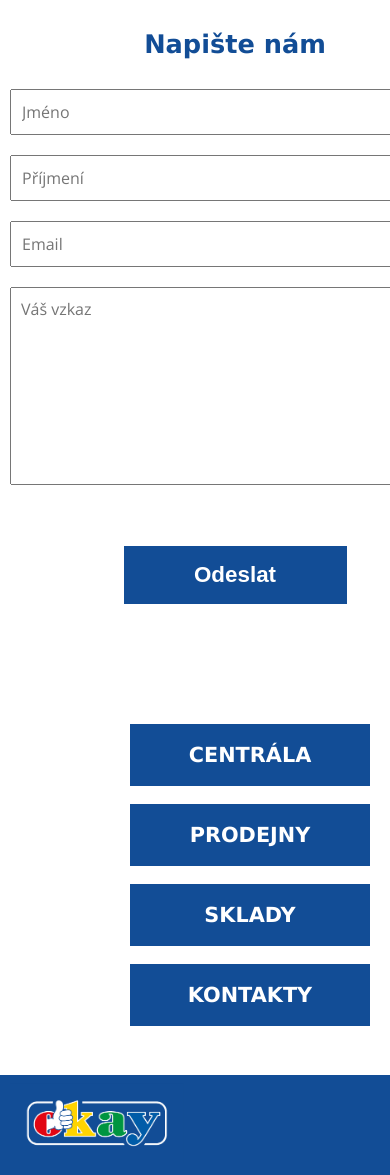
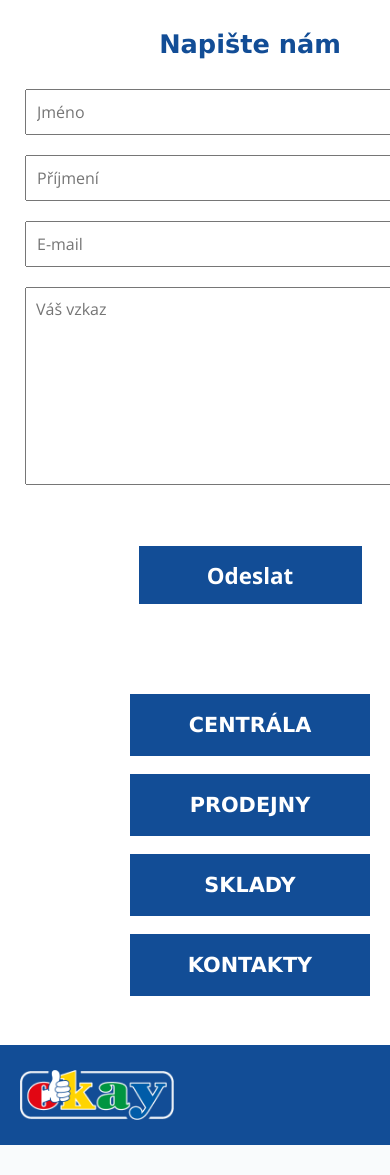
Before and after one commit to malchikkCZ/okay-career-website, a Flask app: page /sklady in a window 390 px wide; the page is wider, and only the part inside the window is pictured. Shown: the part 2358-3533 px from the top of that part. After the commit the page ends 3503 px from the top of that part, so only its background shows below. Run offline with Flask 2, Linux system fonts and the light colour scheme; some libraries are stand-ins or nearby versions.

Commit message:
add working contact form on context pages

```diff
--- a/server.py
+++ b/server.py
@@ -1,6 +1,42 @@
-from flask import Flask, render_template
+from email.mime.text import MIMEText
+from flask import Flask, render_template, redirect, url_for
+from flask_bootstrap import Bootstrap
+from flask_wtf import FlaskForm
+from flask_wtf.file import FileField, FileRequired
+from werkzeug.utils import secure_filename
+from wtforms import StringField, TextAreaField, SubmitField
+from wtforms.validators import DataRequired
+import smtplib
+
 
 app = Flask(__name__)
+app.config['SECRET_KEY'] = '8BYkEfBA6O6donzWlSihBXox7C0sKR6b'
+Bootstrap(app)
+
+
+class ContactForm(FlaskForm):
+    name = StringField("Jméno", validators=[DataRequired()], render_kw={"placeholder": "Jméno"})
+    surname = StringField("Příjmení", validators=[DataRequired()], render_kw={"placeholder": "Příjmení"})
+    email = StringField("Email", validators=[DataRequired()], render_kw={"placeholder": "E-mail"})
+    message = TextAreaField("Váš vzkaz", validators=[DataRequired()], render_kw={"placeholder": "Váš vzkaz", "rows": 8})
+    submit = SubmitField("Odeslat")
+
+
+def send_email(form):
+    name = form.name.data
+    surname = form.surname.data
+    email = form.email.data
+    message = form.message.data
+
+    msg = f"Subject:{surname} {name} má zájem o práci\n\n{surname} {name} napsal:\n\n{message}"
+    with smtplib.SMTP("smtp.gmail.com") as mailserver:
+        mailserver.starttls()
+        mailserver.login(user="testokay2021@gmail.com", password="ifAAyV2PiejBk9i")
+        mailserver.sendmail(
+            from_addr=email,
+            to_addrs="malchikk@live.com",
+            msg=msg.encode("utf8")
+        )
 
 
 @app.route('/')
@@ -8,20 +44,37 @@
     return render_template("./pages/index.html")
 
 
-@app.route('/centrala')
-def hq():
-    return render_template("./pages/hq.html")
+@app.route('/dekujeme')
+def message_sent():
+    return render_template("./pages/thankyou.html")
 
 
-@app.route('/prodejny')
-def stores():
-    return render_template("./pages/stores.html")
+@app.route('/centrala', methods=["GET", "POST"])
+def hq():
+    form = ContactForm()
+    if form.validate_on_submit():
+        send_email(form)
+        return redirect(url_for('message_sent'))
+    return render_template("./pages/hq.html", form=form, context="hq")
 
 
-@app.route('/sklady')
+@app.route('/prodejny', methods=["GET", "POST"])
+def stores():
+    form = ContactForm()
+    if form.validate_on_submit():
+        send_email(form)
+        return redirect(url_for('message_sent'))
+    return render_template("./pages/stores.html", form=form, context="stores")
+
+
+@app.route('/sklady', methods=["GET", "POST"])
 def warehouses():
-    return render_template("./pages/warehouses.html")
+    form = ContactForm()
+    if form.validate_on_submit():
+        send_email(form)
+        return redirect(url_for('message_sent'))
+    return render_template("./pages/warehouses.html", form=form, context="warehouses")
 
 
 if __name__ == "__main__":
-    app.run()
+    app.run(host="127.0.0.1", port="5000", debug=True)
--- a/static/css/style.css
+++ b/static/css/style.css
@@ -18,7 +18,7 @@
 }
 
 p {
-  font-size: 1.2rem;
+  font-size: 1.1rem;
 }
 
 body {
@@ -35,8 +35,21 @@
   /* width: 5%; */
 }
 
+.container {
+    max-width: 1500px;
+    margin-left: auto;
+    margin-right: auto;
+    display: flex;
+    justify-content: space-between;
+    align-items: center;
+    padding: 0 100px;
+}
+
 section {
   padding: 100px 100px 0 100px;
+  max-width: 1500px;
+  margin-left: auto;
+  margin-right: auto;
 }
 
 .topmost {
@@ -46,12 +59,9 @@
 /* Top bar */
 
 nav {
-  align-items: center;
   background-color: #124d96;
   color: white;
-  display: flex;
   height: 80px;
-  justify-content: space-between;
   left: 0;
   position: fixed;
   top: 0;
@@ -62,7 +72,6 @@
 .leftbar {
   align-items: center;
   display: inline-flex;
-  margin-left: 100px;
 }
 
 .leftbar h1 {
@@ -73,7 +82,7 @@
 }
 
 .leftbar img {
-  height: 80px;
+  height: 50px;
 }
 
 .respmenu {
@@ -116,7 +125,6 @@
 
 .rightbar {
   display: inline-block;
-  margin-right: 100px;
 }
 
 .rightbar li {
@@ -285,18 +293,6 @@
   /* justify-content: space-around; */
 }
 
-.article {
-  /* font-size: 1.2rem; */
-  /* min-height: 350px;
-  width: auto; */
-}
-
-/* .article h2 {
-  color: #124d96;
-  margin-top: 0;
-  padding-top: 0;
-} */
-
 .content-left, .content-right {
   align-items: flex-start;
   display: flex;
@@ -453,8 +449,6 @@
   padding: 0 100px;
 }*/
 
-
-
 input {
   font-size: 1rem;
   padding: 10px;
@@ -468,9 +462,10 @@
   box-shadow: 0 0 10px #053742;
 }
 
-.btntext {
+#submit {
   align-items: center;
   color: white;
+  background-color: #124d96;
   display: inline-flex;
   /* font-family: 'VAGRoundedLTPro', 'Open Sans', sans-serif; */
   font-size: 1.4rem;
@@ -478,13 +473,20 @@
   height: 100%;
   justify-content: center;
   transition: all 0.5s ease;
-  width: 100%;
+  height: 60px;
+  width: 300px;
+  transition: all 0.5s ease;
+  border: 1px solid white;
 }
 
-.btntext:hover {
+#submit:hover {
   color: #124d96;
+  background-color: white;
+  border-color: #124d96;
   text-decoration: none;
 }
+
+
 
 textarea {
   font-family: 'Open Sans', sans-serif;
@@ -523,7 +525,7 @@
   border: 3px solid #124d96;
   border-radius: 50%;
   height: 150px;
-  weight: 150px;
+  width: 150px;
   z-index: 20;
 }
 
@@ -591,16 +593,14 @@
 /* Footer bar */
 
 footer {
-  align-items: center;
   background-color: #124d96;
   color: white;
-  display: flex;
-  height: 100px;
+  height: 75px;
   margin-top: 100px;
-  justify-content: space-between;
   left: 0;
   top: 0;
   width: 100%;
+  padding-top: 25px;
 }
 
 #upbutton {
@@ -646,10 +646,16 @@
 /* Responsive */
 @media (max-width: 992px) {
 
-
+    p {
+        font-size: 1.2rem;
+    }
   section {
     padding: 50px 10px 0 10px;
   }
+
+  .container {
+    padding: 0 10px;
+}
 
   footer {
     margin-top: 50px;
--- a/templates/sections/contact-form.html
+++ b/templates/sections/contact-form.html
@@ -1,23 +1,19 @@
+{% import "bootstrap/wtf.html" as wtf %}
 <section id="contactForm">
 
     <h2>Napište nám</h2>
 
-  <form action="#" method="POST">
+    <form action="{{ url_for(context) }}" method="POST">
 
-    <div class="formContainer"">
-      <input type="text" name="name" id="name" value="" placeholder="Jméno">
-      <input type="text" name="surname" id="surname" value="" placeholder="Příjmení">
+        <div class="formContainer">
+            {{ form.csrf_token }}
+            {{ form.name }}
+            {{ form.surname }}
+            {{ form.email }}
+            {{ form.message }}
+            {{ form.submit }}
+        </div>
 
-      <input type="email" name="email" id="email" value="" placeholder="Email">
-      <!-- <input type="file" name="file" id="file"> -->
-      <textarea name="message" id="message" rows="8" placeholder="Váš vzkaz"></textarea>
-
-      <div id="submit">
-      <button class="smctabtn" type="submit"><span class="btntext">Odeslat</span></button>
-    </div>
-
-  </div>
-
-  </form>
+    </form>
 
 </section>
--- a/templates/sections/footer.html
+++ b/templates/sections/footer.html
@@ -1,6 +1,7 @@
 {% include 'snippets/upbutton.html' %}
 
 <footer>
+    <div class="container">
   <div class="leftbar">
     <a href="{{ url_for('home') }}"><img src="{{ url_for('static', filename='images/logo.png') }}"></a>
   </div>
@@ -13,6 +14,7 @@
       <li><a href="https://www.okay.cz" target="_blank">OKAY.CZ</a></li>
     </ul>
   </div>
+</div>
 </footer>
 
 </body>
--- a/templates/sections/header.html
+++ b/templates/sections/header.html
@@ -7,13 +7,14 @@
   <link rel="icon" href="{{ url_for('static', filename='images/favicon.ico') }}">
   <link rel="preconnect" href="https://fonts.gstatic.com">
   <link href="https://fonts.googleapis.com/css2?family=Open+Sans:wght@400;700&display=swap" rel="stylesheet">
-  <meta name="viewport" content="width=device-width, initial-scale=0.6">
+  <meta name="viewport" content="width=device-width, initial-scale=1">
   <title>OKAY kariéra - {{ page_title }}</title>
 </head>
 
 <body>
 
   <nav>
+      <div class="container">
         <div class="leftbar">
         <a href="{{ url_for('home') }}"><img src="{{ url_for('static', filename='images/logo.png') }}"></a>
         <h1>KARIÉRA</h1>
@@ -29,4 +30,5 @@
             {% include 'snippets/menuitems.html' %}
         </div>
         </div>
+    </div>
   </nav>
```
Also changed, not shown: templates/pages/thankyou.html (added, +16 -0 lines), static/images/logo.png. Lines whose indentation alone changed are shown as unchanged.
